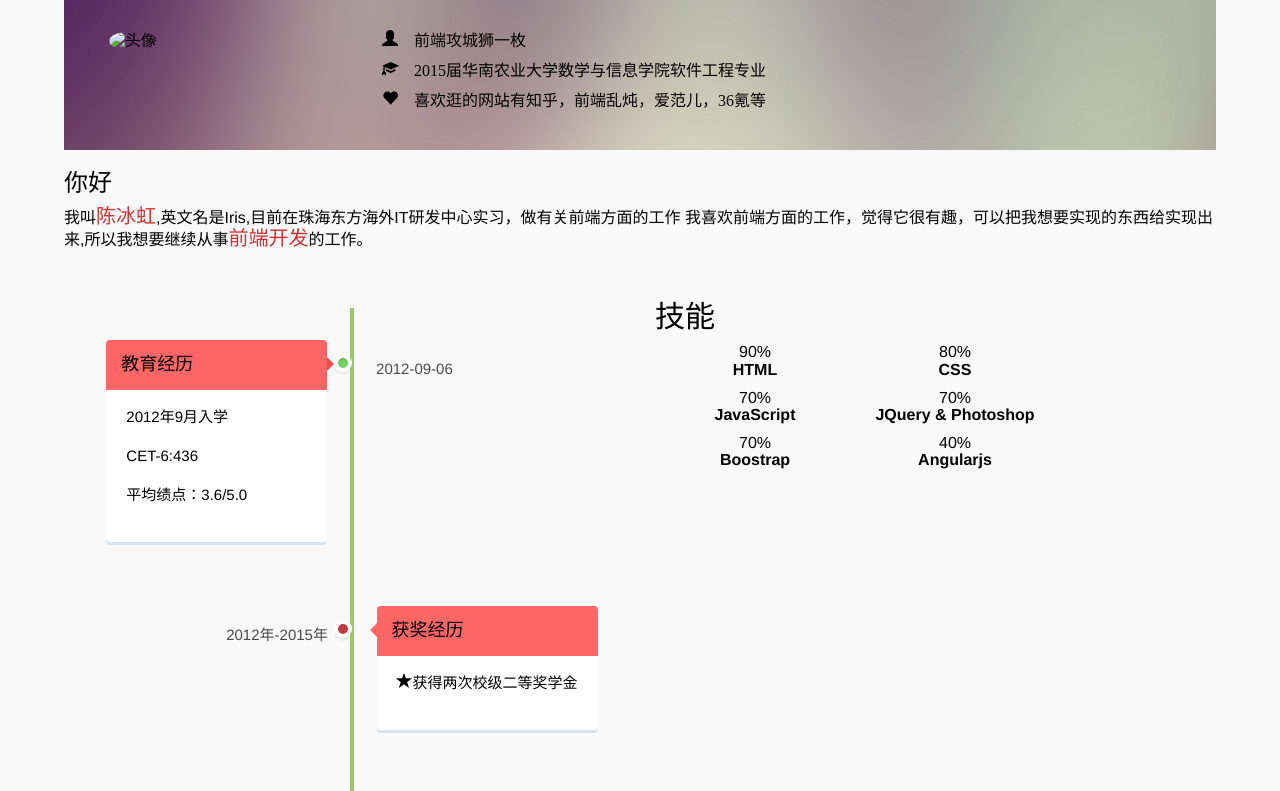
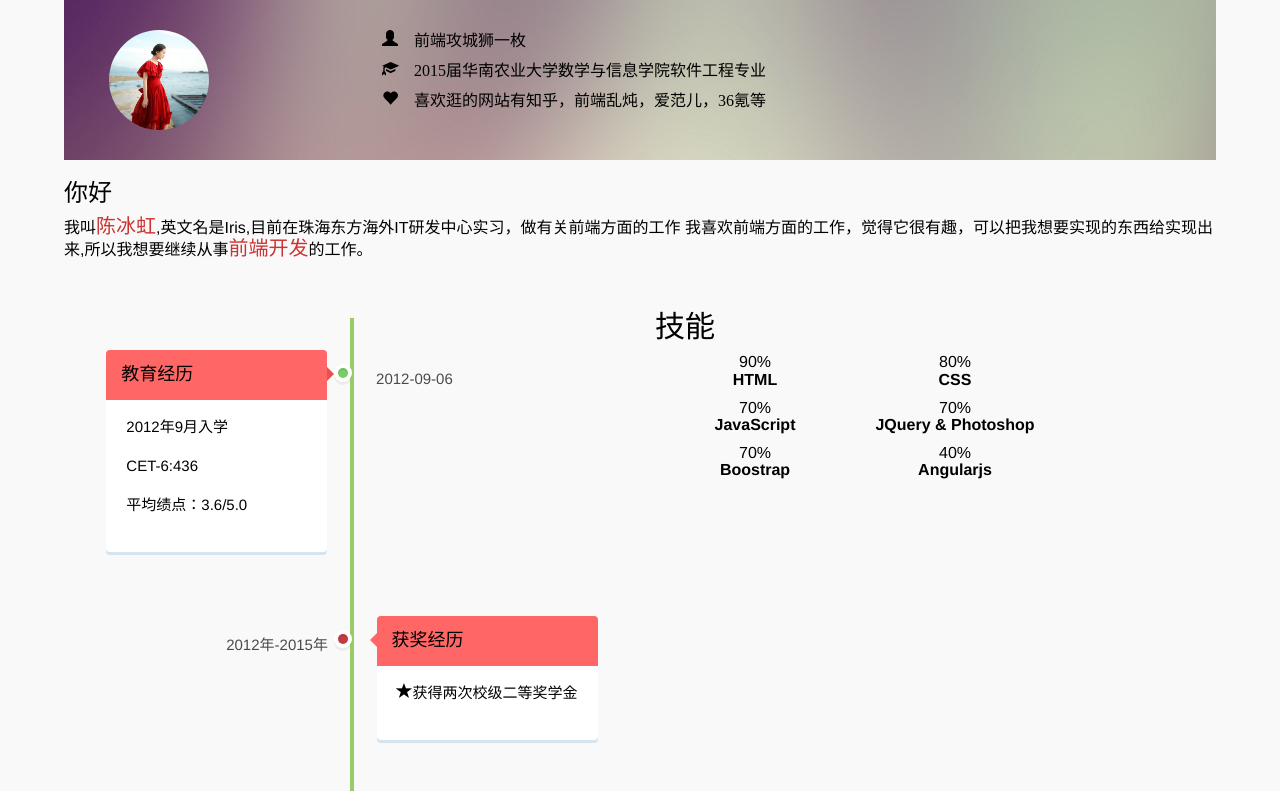
Before and after one commit to iamcbh/iamcbh.github.io, a plain HTML site: page index.html in a window 1280 px wide. Shown: the top 791 px of the page. Drawn offline with nearby package versions, Linux system fonts and the light colour scheme; files that its build step writes are made by us from their sources; files whose address does not match are found by name.

Commit message:
change the index.html

```diff
--- a/index.html
+++ b/index.html
@@ -14,7 +14,7 @@
 			<header class="header">
 				<div class="row center">
 					<div class="col-md-3">
-						<img src="imags/me.png" alt="头像" id="header_icon"/>
+						<img src="images/me.png" alt="头像" id="header_icon"/>
 						<!--<p><b>陈冰虹</b></p>-->
 					</div>
 					<div class="col-md-8">
```
